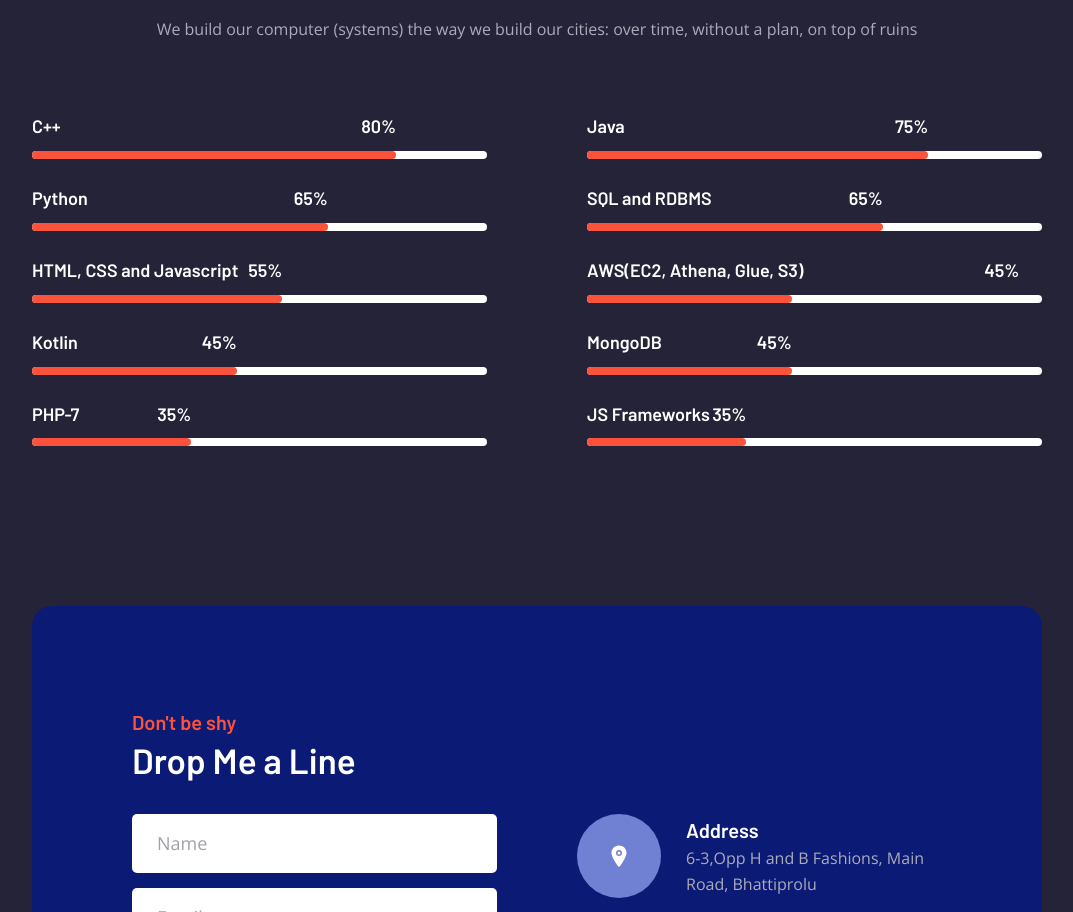
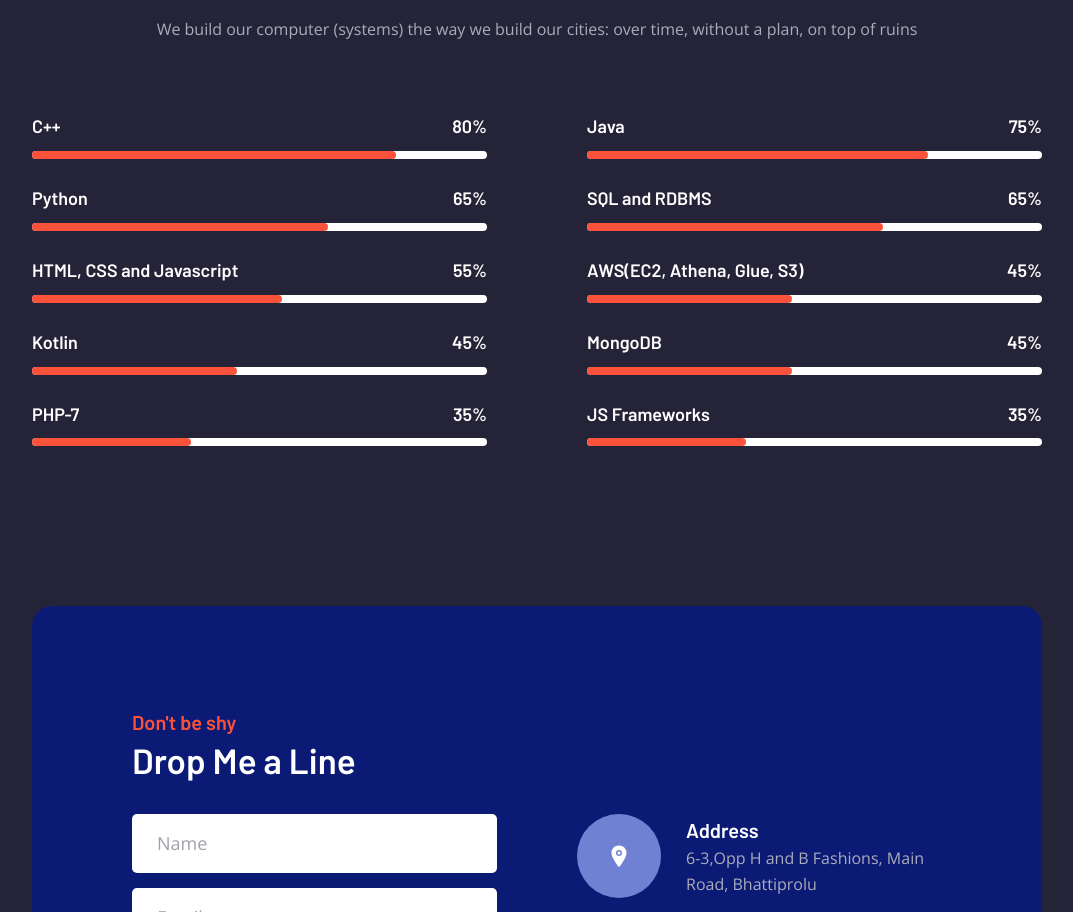
Before and after one commit to vishnuthumpudi/Portfolio-Using-HTML-and-CSS, a plain HTML site: page index.html in a window 1280 px wide. Shown: the part 3929-4841 px from the top of the page, without its empty margins (103-1176 px from the left). Drawn offline with nearby package versions, Linux system fonts and the light colour scheme.

Commit message:
Update index.html

```diff
--- a/index.html
+++ b/index.html
@@ -260,7 +260,7 @@
 
           <ul class="skills-list">
             <li class="skills-item">
-              <div class="wrapper" style="width: 80%">
+              <div class="wrapper" style="width: 100%">
                 <h3 class=" skills-title">C++</h3>
 
                 <data class="skills-data" value="80">80%</data>
@@ -272,7 +272,7 @@
             </li>
 
             <li class="skills-item">
-              <div class="wrapper" style="width: 75%">
+              <div class="wrapper" style="width: 100%">
                 <h3 class=" skills-title">Java</h3>
 
                 <data class="skills-data" value="75">75%</data>
@@ -284,7 +284,7 @@
             </li>
 
             <li class="skills-item">
-              <div class="wrapper" style="width: 65%">
+              <div class="wrapper" style="width: 100%">
                 <h3 class=" skills-title">Python</h3>
 
                 <data class="skills-data" value="65">65%</data>
@@ -296,7 +296,7 @@
             </li>
 
             <li class="skills-item">
-              <div class="wrapper" style="width: 65%">
+              <div class="wrapper" style="width: 100%">
                 <h3 class="skills-title">SQL and RDBMS</h3>
 
                 <data class="skills-data" value="65">65%</data>
@@ -308,7 +308,7 @@
             </li>
 
             <li class="skills-item">
-              <div class="wrapper" style="width: 55%">
+              <div class="wrapper" style="width: 100%">
                 <h3 class="skills-title">HTML, CSS and Javascript</h3>
 
                 <data class="skills-data" value="55">55%</data>
@@ -321,7 +321,7 @@
 
 
             <li class="skills-item">
-              <div class="wrapper" style="width: 95%">
+              <div class="wrapper" style="width: 100%">
                 <h3 class="skills-title">AWS(EC2, Athena, Glue, S3)</h3>
 
                 <data class="skills-data" value="45">45%</data>
@@ -333,7 +333,7 @@
             </li>
 
             <li class="skills-item">
-              <div class="wrapper" style="width: 45%">
+              <div class="wrapper" style="width: 100%">
                 <h3 class="skills-title">Kotlin</h3>
 
                 <data class="skills-data" value="45">45%</data>
@@ -357,7 +357,7 @@
             </li>-->
 
             <li class="skills-item">
-              <div class="wrapper" style="width: 45%">
+              <div class="wrapper" style="width: 100%">
                 <h3 class="skills-title">MongoDB</h3>
 
                 <data class="skills-data" value="45">45%</data>
@@ -369,7 +369,7 @@
             </li>
 
             <li class="skills-item">
-              <div class="wrapper" style="width: 35%">
+              <div class="wrapper" style="width: 100%">
                 <h3 class="skills-title">PHP-7</h3>
 
                 <data class="skills-data" value="35">35%</data>
@@ -381,7 +381,7 @@
             </li>
 
             <li class="skills-item">
-              <div class="wrapper" style="width: 35%">
+              <div class="wrapper" style="width: 100%">
                 <h3 class="skills-title">JS Frameworks</h3>
 
                 <data class="skills-data" value="35">35%</data>
```
